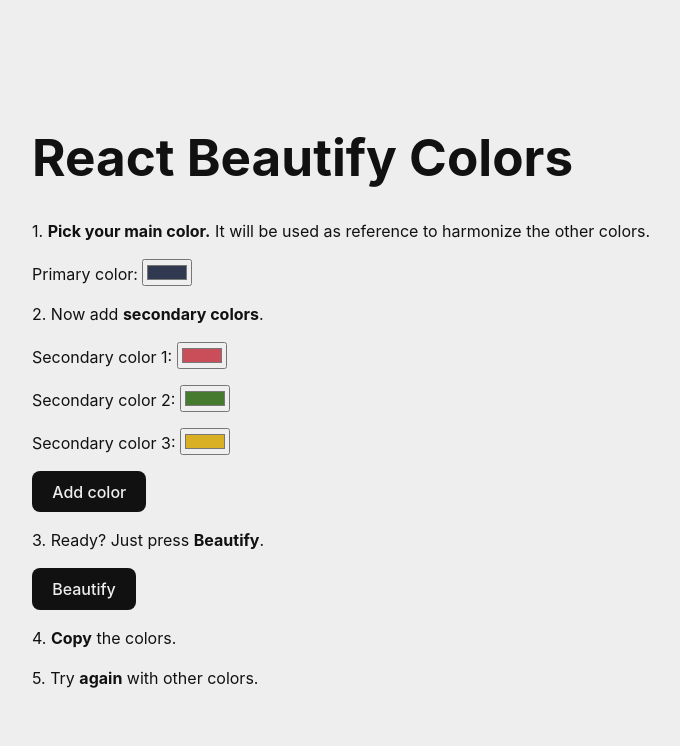
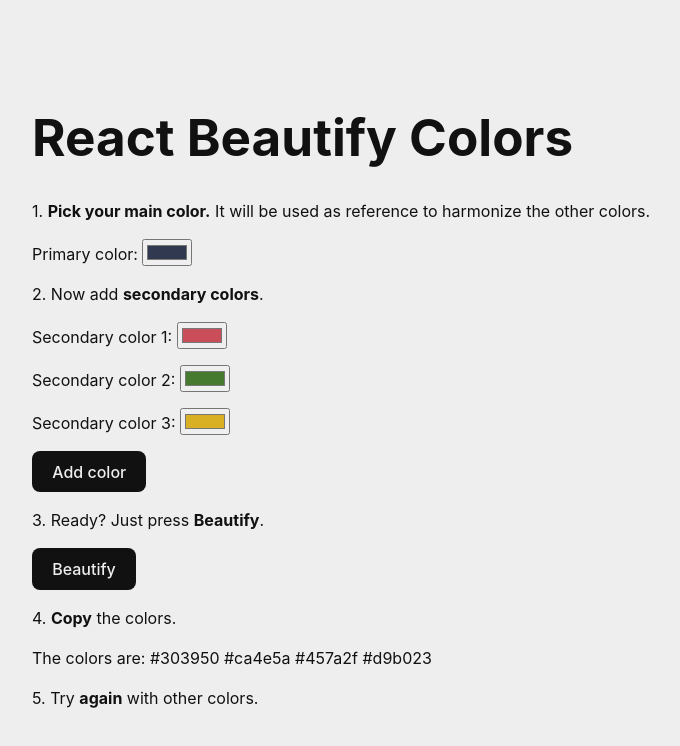
Before and after one commit to GhitaB/react-beautify-colors, a React (Vite) app: page / in a window 1280 px wide. Shown: the top 746 px of the page, without its empty margins (0-680 px from the left). Built offline with nearby package versions, Linux system fonts and the light colour scheme.

Commit message:
List the current colors.

```diff
--- a/src/App.jsx
+++ b/src/App.jsx
@@ -54,6 +54,7 @@ function App() {
         <p>
           4. <strong>Copy</strong> the colors.
         </p>
+        <p>The colors are: {colors.map((color) => color.value + " ")}</p>
         <p>
           5. Try <strong>again</strong> with other colors.
         </p>
```
